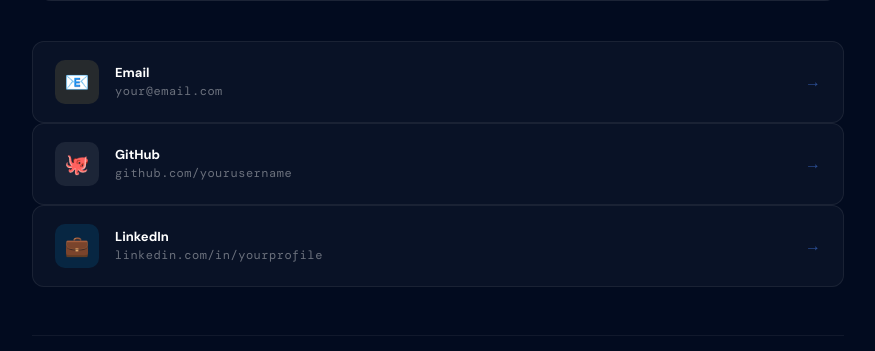
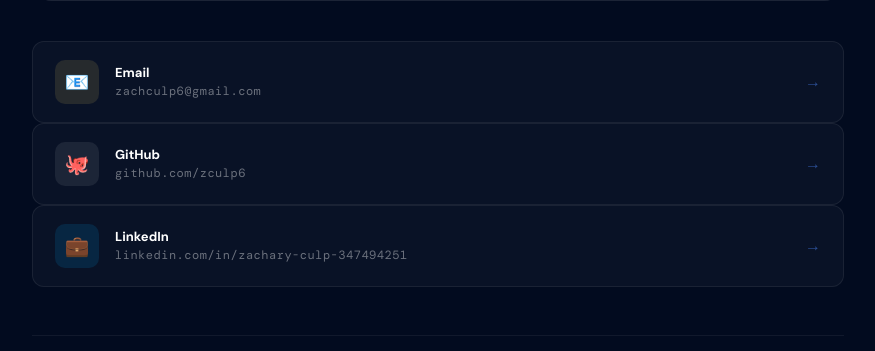
Before and after one commit to zculp6/Bracket-Website, a Flask app: page /contact in a window 1280 px wide. Shown: the part 711-1062 px from the top of the page, without its empty margins (202-1077 px from the left). Run offline with Flask 3, Linux system fonts and the light colour scheme; some libraries are stand-ins or nearby versions.

Commit message:
Updated contact page

```diff
--- a/templates/contact.html
+++ b/templates/contact.html
@@ -302,29 +302,29 @@
     </div>
 
     <!-- CONTACT LINKS -->
-    <a href="mailto:zachculp6@gmail.com" class="contact-link">
+    <a href="mailto:your@email.com" class="contact-link">
         <div class="contact-link-icon email">📧</div>
         <div class="contact-link-body">
             <div class="contact-link-label">Email</div>
-            <div class="contact-link-value">your@email.com</div>
+            <div class="contact-link-value">zachculp6@gmail.com</div>
         </div>
         <div class="contact-link-arrow">→</div>
     </a>
 
-    <a href="https://github.com/zculp6" target="_blank" rel="noopener" class="contact-link">
+    <a href="https://github.com/yourusername" target="_blank" rel="noopener" class="contact-link">
         <div class="contact-link-icon github">🐙</div>
         <div class="contact-link-body">
             <div class="contact-link-label">GitHub</div>
-            <div class="contact-link-value">github.com/yourusername</div>
+            <div class="contact-link-value">github.com/zculp6</div>
         </div>
         <div class="contact-link-arrow">→</div>
     </a>
 
-    <a href="https://www.linkedin.com/in/zachary-culp-347494251/" target="_blank" rel="noopener" class="contact-link">
+    <a href="https://www.linkedin.com/in/yourprofile" target="_blank" rel="noopener" class="contact-link">
         <div class="contact-link-icon linkedin">💼</div>
         <div class="contact-link-body">
             <div class="contact-link-label">LinkedIn</div>
-            <div class="contact-link-value">linkedin.com/in/yourprofile</div>
+            <div class="contact-link-value">linkedin.com/in/zachary-culp-347494251</div>
         </div>
         <div class="contact-link-arrow">→</div>
     </a>
```
